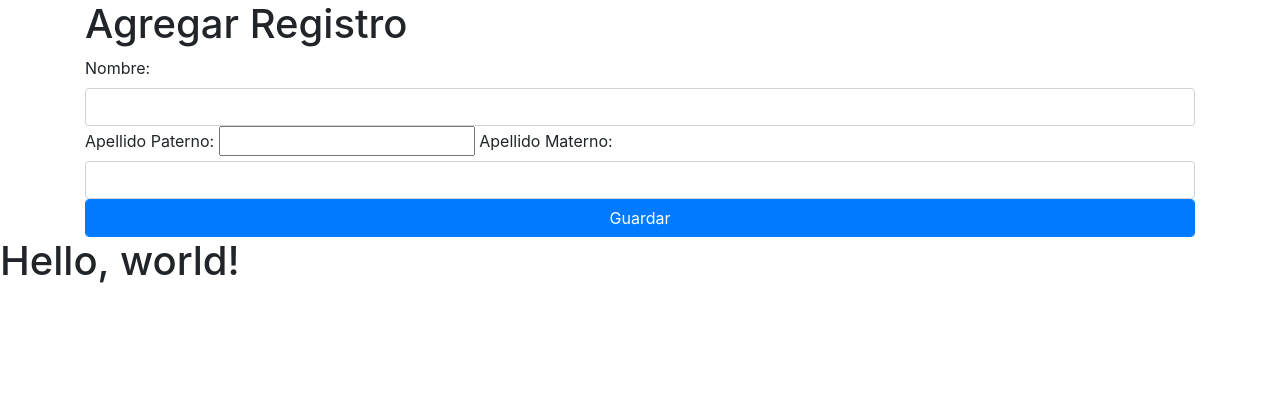
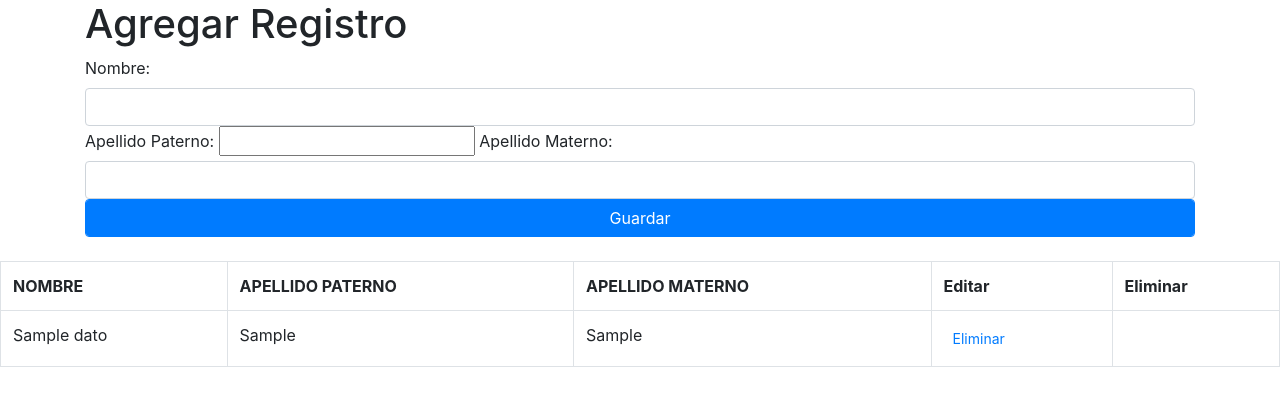
Before and after one commit to rodrigocls80vesod3/miniproyecto_rodrigo1, a CodeIgniter 4 app: the page made by codeingniter/app/Views/listado.php in a window 1280 px wide. Shown: the top 406 px of the page. Run offline with PHP 8.4 and a stand-in for CodeIgniter, Linux system fonts and the light colour scheme; the template is opened without the code that fills it: most values are stand-ins (such as "Sample title", 1, 10 or a date in 2020); some libraries are stand-ins or nearby versions.

Commit message:
Update listado.php

```diff
--- a/codeingniter/app/Views/listado.php
+++ b/codeingniter/app/Views/listado.php
@@ -26,16 +26,41 @@ class="row">
 <input type="text" id="amaterno" name="amaterno" class="form-control" required>
 <button class="btn btn-primary form-control">Guardar</button>
 
-  </form>
+                 </form>
+          </div>
+     </div>
 </div>
-</div>
-</div>
-    <h1>Hello, world!</h1>
+    </br>
+  <div class="row">
+    <div class="col-sm-12">
+      <div class="table table-reposive">
+        <table class="table table-hover table-bordered">
+          <tr>
+            <th>NOMBRE</th>
+            <th>APELLIDO PATERNO</th>
+            <th>APELLIDO MATERNO</th>
+            <th>Editar</th>
+            <th>Eliminar</th>
 
-    <!-- Optional JavaScript -->
-    <!-- jQuery first, then Popper.js, then Bootstrap JS -->
-    <script src="https://code.jquery.com/jquery-3.2.1.slim.min.js" integrity="sha384-KJ3o2DKtIkvYIK3UENzmM7KCkRr/rE9/Qpg6aAZGJwFDMVNA/GpGFF93hXpG5KkN" crossorigin="anonymous"></script>
-    <script src="https://cdnjs.cloudflare.com/ajax/libs/popper.js/1.12.9/umd/popper.min.js" integrity="sha384-ApNbgh9B+Y1QKtv3Rn7W3mgPxhU9K/ScQsAP7hUibX39j7fakFPskvXusvfa0b4Q" crossorigin="anonymous"></script>
-    <script src="https://maxcdn.bootstrapcdn.com/bootstrap/4.0.0/js/bootstrap.min.js" integrity="sha384-JZR6Spejh4U02d8jOt6vLEHfe/JQGiRRSQQxSfFWpi1MquVdAyjUar5+76PVCmYl" crossorigin="anonymous"></script>
-  </body>
-</html>
+
+          </tr>
+
+
+
+
+<?PHP foreach( $datos as $dato):?>
+          <tr>
+            <td><?php echo $dato->nombre ?></td>
+            <td><?php echo $dato->a_paterno ?></td>
+            <td><?php echo $dato->a_materno ?></td>
+            <td><a href="<?php echo base_url('/index.php/obtenerInformacion').'/'.$dato->id ?>"class='btn btn-sm btn-warning">Editar</a></td>
+              <td><a href="<?php echo base_url('/index.php/eliminar').'/'.$dato->id ?>"class='btn btn-sm btn-danger">Eliminar</a></td>
+              </tr>
+              <?php endforeach ?>
+
+
+             </table>
+              </div>
+              </div>
+              </div>
+              </div>
```
